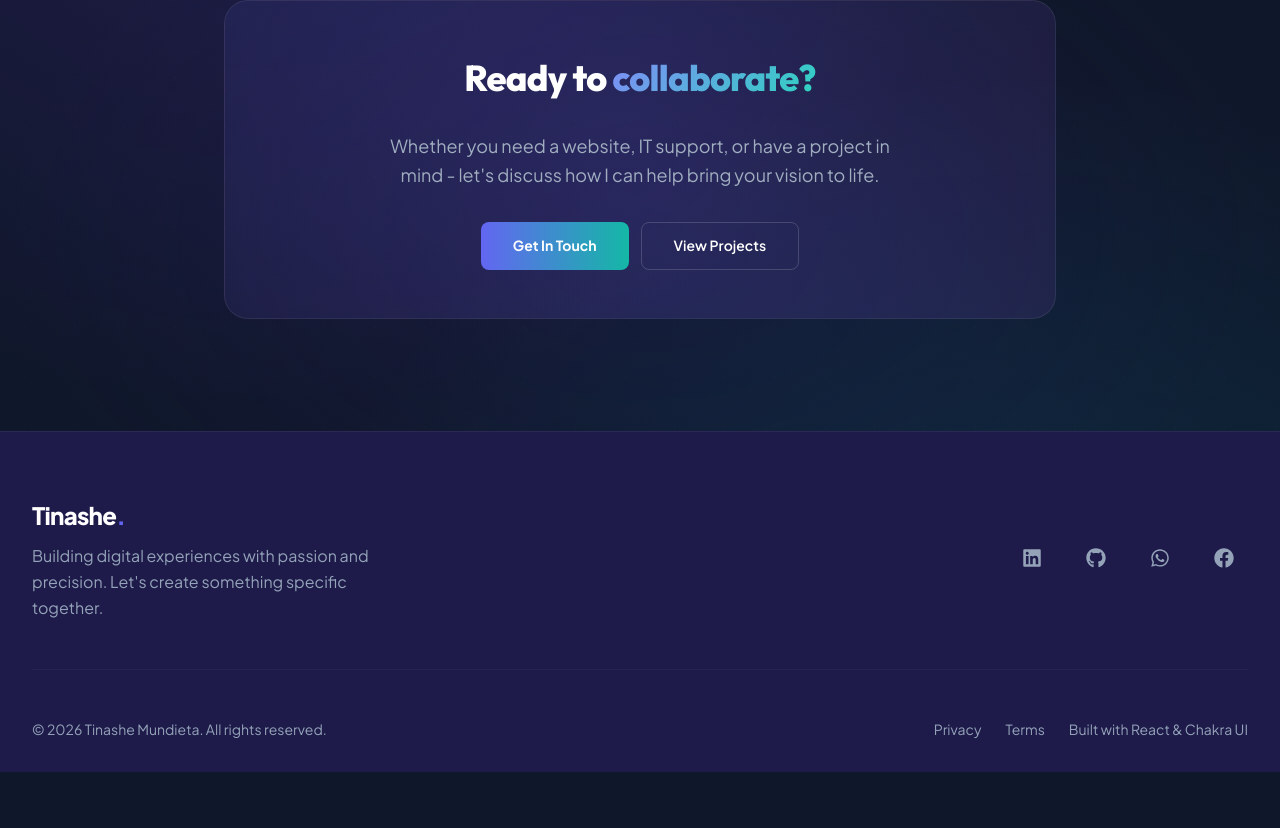
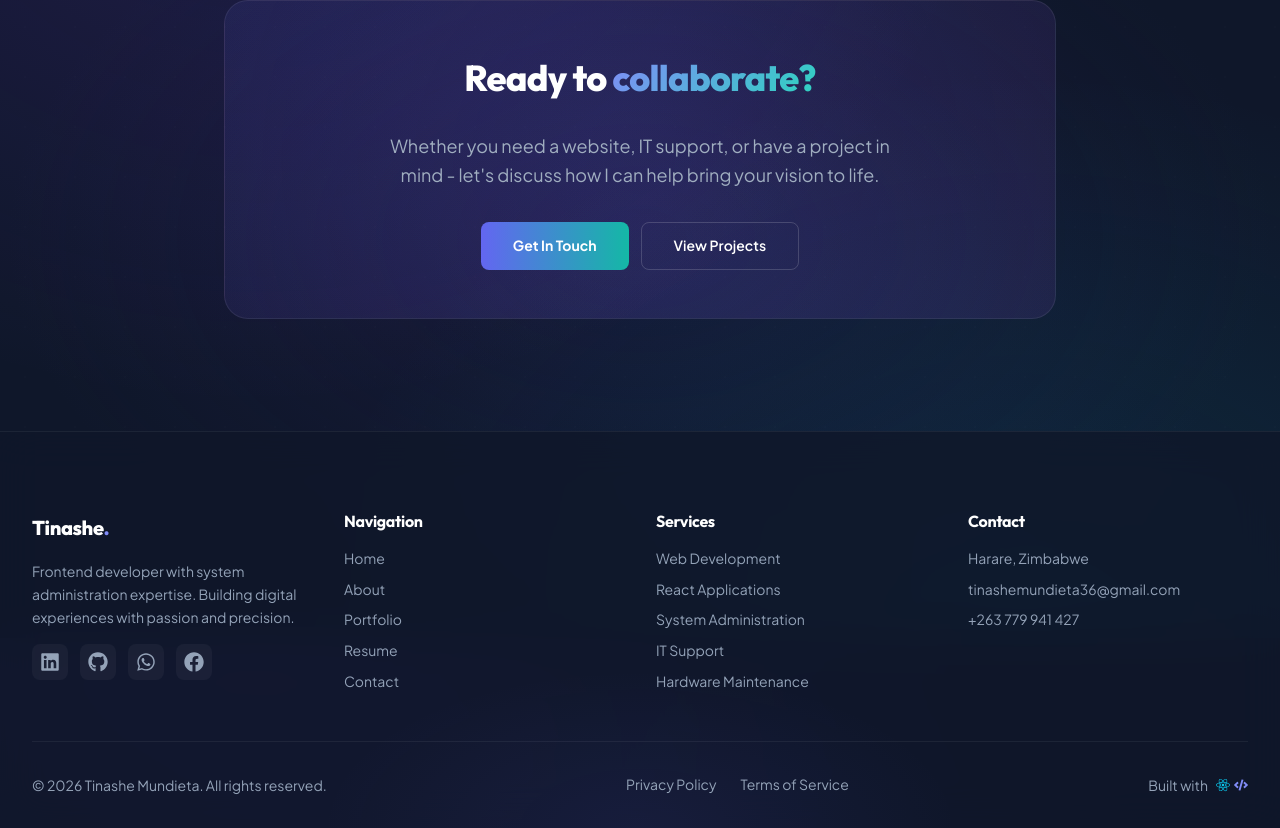
Before and after one commit to Tinashe623/my-portfolio, a React (Vite) app: page / in a window 1280 px wide. Shown: the part 3362-4190 px from the top of the page. Before the commit the page ends 4134 px from the top, so only its background shows below. Built offline with nearby package versions, Linux system fonts and the light colour scheme; no server answers.

Commit message:
feat: enhance Footer component with improved layout, additional sections, and animations

```diff
--- a/src/components/layout/Footer.jsx
+++ b/src/components/layout/Footer.jsx
@@ -1,94 +1,226 @@
 import React from 'react'
-import { Box, Container, Text, HStack, Link, IconButton, Stack, Flex, Divider } from '@chakra-ui/react'
-import { FaWhatsapp, FaFacebook, FaLinkedin, FaGithub } from 'react-icons/fa'
+import {
+  Box,
+  Container,
+  Text,
+  HStack,
+  Link,
+  Stack,
+  Flex,
+  SimpleGrid,
+  VStack,
+  Heading,
+  Icon,
+} from '@chakra-ui/react'
+import { motion } from 'framer-motion'
+import { FaWhatsapp, FaFacebook, FaLinkedin, FaGithub, FaReact, FaCode } from 'react-icons/fa'
+
+const MotionBox = motion(Box)
+
+const socials = [
+  {
+    label: 'LinkedIn',
+    icon: FaLinkedin,
+    href: 'https://www.linkedin.com/in/tinashe-mundieta-041715302/',
+    color: '#0077B5',
+  },
+  { label: 'GitHub', icon: FaGithub, href: 'https://github.com/Tinashe623', color: '#fff' },
+  { label: 'WhatsApp', icon: FaWhatsapp, href: 'https://wa.me/263779941427', color: '#25D366' },
+  {
+    label: 'Facebook',
+    icon: FaFacebook,
+    href: import.meta.env.VITE_FACEBOOK_URL,
+    color: '#1877F2',
+  },
+].filter((s) => s.href)
+
+const quickLinks = [
+  { label: 'Home', href: '/' },
+  { label: 'About', href: '/about' },
+  { label: 'Portfolio', href: '/portfolio' },
+  { label: 'Resume', href: '/resume' },
+  { label: 'Contact', href: '/contact' },
+]
 
 export default function Footer() {
   const currentYear = new Date().getFullYear()
 
-  // Social Links Configuration
-  const socials = [
-    { label: 'LinkedIn', icon: FaLinkedin, href: 'https://www.linkedin.com/in/tinashe-mundieta-041715302/' },
-    { label: 'GitHub', icon: FaGithub, href: 'https://github.com/Tinashe623' },
-    { label: 'WhatsApp', icon: FaWhatsapp, href: 'https://wa.me/263779941427' },
-    { label: 'Facebook', icon: FaFacebook, href: import.meta.env.VITE_FACEBOOK_URL },
-  ].filter(s => s.href)
-
   return (
     <Box
       as="footer"
-      bg="dark.bgSecondary"
+      position="relative"
+      overflow="hidden"
+      bg="rgba(15, 23, 42, 0.8)"
+      backdropFilter="blur(20px)"
       borderTop="1px solid"
       borderColor="whiteAlpha.100"
-      pt={16}
+      pt={{ base: 16, md: 20 }}
       pb={8}
     >
-      <Container maxW="7xl" px={{ base: 6, md: 8 }}>
-        <Stack spacing={12}>
-          <Flex
-            direction={{ base: 'column', md: 'row' }}
-            justify="space-between"
-            align={{ base: 'flex-start', md: 'center' }}
-            gap={6}
+      <Box
+        position="absolute"
+        inset={0}
+        bg="radial-gradient(ellipse 50% 80% at 50% 100%, rgba(99, 102, 241, 0.08), transparent 50%)"
+        pointerEvents="none"
+      />
+
+      <Container maxW="7xl" position="relative" zIndex={1} px={{ base: 4, md: 6, lg: 8 }}>
+        <SimpleGrid columns={{ base: 1, sm: 2, lg: 4 }} spacing={8} mb={12}>
+          <MotionBox
+            initial={{ opacity: 0, y: 20 }}
+            whileInView={{ opacity: 1, y: 0 }}
+            viewport={{ once: true }}
+            transition={{ duration: 0.5 }}
           >
-            <Box>
-              <Text fontSize="2xl" fontWeight="800" color="white" letterSpacing="-0.03em" mb={2}>
-                Tinashe<Text as="span" color="brand.500">.</Text>
+            <VStack align="flex-start" spacing={4}>
+              <Heading size="md" color="white" fontWeight="800">
+                Tinashe
+                <Text as="span" color="brand.400">
+                  .
                 </Text>
-              <Text color="dark.textMuted" maxW="sm">
-                Building digital experiences with passion and precision.
-                Let's create something specific together.
+              </Heading>
+              <Text color="dark.textMuted" fontSize="sm" lineHeight="tall">
+                Frontend developer with system administration expertise. Building digital
+                experiences with passion and precision.
               </Text>
-            </Box>
-
-            <HStack spacing={4}>
+              <HStack spacing={3}>
                 {socials.map((social) => (
-                <IconButton
+                  <Link
                     key={social.label}
-                  as={Link}
                     href={social.href}
                     isExternal
+                    _hover={{ transform: 'translateY(-2px)' }}
+                    transition="all 0.2s"
+                    display="flex"
+                    alignItems="center"
+                    justifyContent="center"
+                    p={2}
+                    borderRadius="lg"
+                    bg="whiteAlpha.50"
+                    color="dark.textMuted"
+                    _groupHover={{ color: social.color }}
                     aria-label={social.label}
-                  icon={<social.icon />}
-                  variant="ghost"
-                  color="dark.textMuted"
-                  size="lg"
-                  fontSize="xl"
-                  _hover={{
-                    color: 'white',
-                    bg: 'whiteAlpha.100',
-                    transform: 'translateY(-2px)',
-                  }}
-                  transition="all 0.2s"
-                />
+                  >
+                    <Icon as={social.icon} boxSize={5} />
+                  </Link>
                 ))}
               </HStack>
-          </Flex>
+            </VStack>
+          </MotionBox>
 
-          <Divider borderColor="whiteAlpha.100" />
+          <MotionBox
+            initial={{ opacity: 0, y: 20 }}
+            whileInView={{ opacity: 1, y: 0 }}
+            viewport={{ once: true }}
+            transition={{ duration: 0.5, delay: 0.1 }}
+          >
+            <VStack align="flex-start" spacing={4}>
+              <Heading size="sm" color="white" fontWeight="700">
+                Navigation
+              </Heading>
+              <Stack spacing={2}>
+                {quickLinks.map((link) => (
+                  <Link
+                    key={link.label}
+                    href={link.href}
+                    color="dark.textMuted"
+                    fontSize="sm"
+                    _hover={{ color: 'brand.400', transform: 'translateX(4px)' }}
+                    transition="all 0.2s"
+                    display="flex"
+                    alignItems="center"
+                  >
+                    <Text>{link.label}</Text>
+                  </Link>
+                ))}
+              </Stack>
+            </VStack>
+          </MotionBox>
 
+          <MotionBox
+            initial={{ opacity: 0, y: 20 }}
+            whileInView={{ opacity: 1, y: 0 }}
+            viewport={{ once: true }}
+            transition={{ duration: 0.5, delay: 0.2 }}
+          >
+            <VStack align="flex-start" spacing={4}>
+              <Heading size="sm" color="white" fontWeight="700">
+                Services
+              </Heading>
+              <Stack spacing={2}>
+                <Text color="dark.textMuted" fontSize="sm">
+                  Web Development
+                </Text>
+                <Text color="dark.textMuted" fontSize="sm">
+                  React Applications
+                </Text>
+                <Text color="dark.textMuted" fontSize="sm">
+                  System Administration
+                </Text>
+                <Text color="dark.textMuted" fontSize="sm">
+                  IT Support
+                </Text>
+                <Text color="dark.textMuted" fontSize="sm">
+                  Hardware Maintenance
+                </Text>
+              </Stack>
+            </VStack>
+          </MotionBox>
+
+          <MotionBox
+            initial={{ opacity: 0, y: 20 }}
+            whileInView={{ opacity: 1, y: 0 }}
+            viewport={{ once: true }}
+            transition={{ duration: 0.5, delay: 0.3 }}
+          >
+            <VStack align="flex-start" spacing={4}>
+              <Heading size="sm" color="white" fontWeight="700">
+                Contact
+              </Heading>
+              <Stack spacing={2}>
+                <Text color="dark.textMuted" fontSize="sm">
+                  Harare, Zimbabwe
+                </Text>
+                <Text color="dark.textMuted" fontSize="sm">
+                  tinashemundieta36@gmail.com
+                </Text>
+                <Text color="dark.textMuted" fontSize="sm">
+                  +263 779 941 427
+                </Text>
+              </Stack>
+            </VStack>
+          </MotionBox>
+        </SimpleGrid>
+
+        <Box borderTop="1px solid" borderColor="whiteAlpha.100" pt={8}>
           <Flex
-            direction={{ base: 'column-reverse', md: 'row' }}
+            direction={{ base: 'column-reverse', sm: 'row' }}
             justify="space-between"
             align="center"
             gap={4}
-            fontSize="sm"
-            color="dark.textMuted"
           >
-            <Text>© {currentYear} Tinashe Mundieta. All rights reserved.</Text>
+            <Text fontSize="sm" color="dark.textMuted">
+              © {currentYear} Tinashe Mundieta. All rights reserved.
+            </Text>
 
-            <Stack
-              direction={{ base: 'column', sm: 'row' }}
-              spacing={{ base: 2, sm: 6 }}
-              align="center"
-            >
             <HStack spacing={6}>
-                <Link href="#" _hover={{ color: 'white' }}>Privacy</Link>
-                <Link href="#" _hover={{ color: 'white' }}>Terms</Link>
+              <Link href="#" fontSize="sm" color="dark.textMuted" _hover={{ color: 'white' }}>
+                Privacy Policy
+              </Link>
+              <Link href="#" fontSize="sm" color="dark.textMuted" _hover={{ color: 'white' }}>
+                Terms of Service
+              </Link>
             </HStack>
-              <Text textAlign="center">Built with React & Chakra UI</Text>
-            </Stack>
+
+            <HStack spacing={2} color="dark.textMuted" fontSize="sm">
+              <Text>Built with</Text>
+              <HStack spacing={1}>
+                <Icon as={FaReact} color="cyan.400" />
+                <Icon as={FaCode} color="brand.400" />
+              </HStack>
+            </HStack>
           </Flex>
-        </Stack>
+        </Box>
       </Container>
     </Box>
   )
```
Lines whose indentation alone changed are shown as unchanged.
